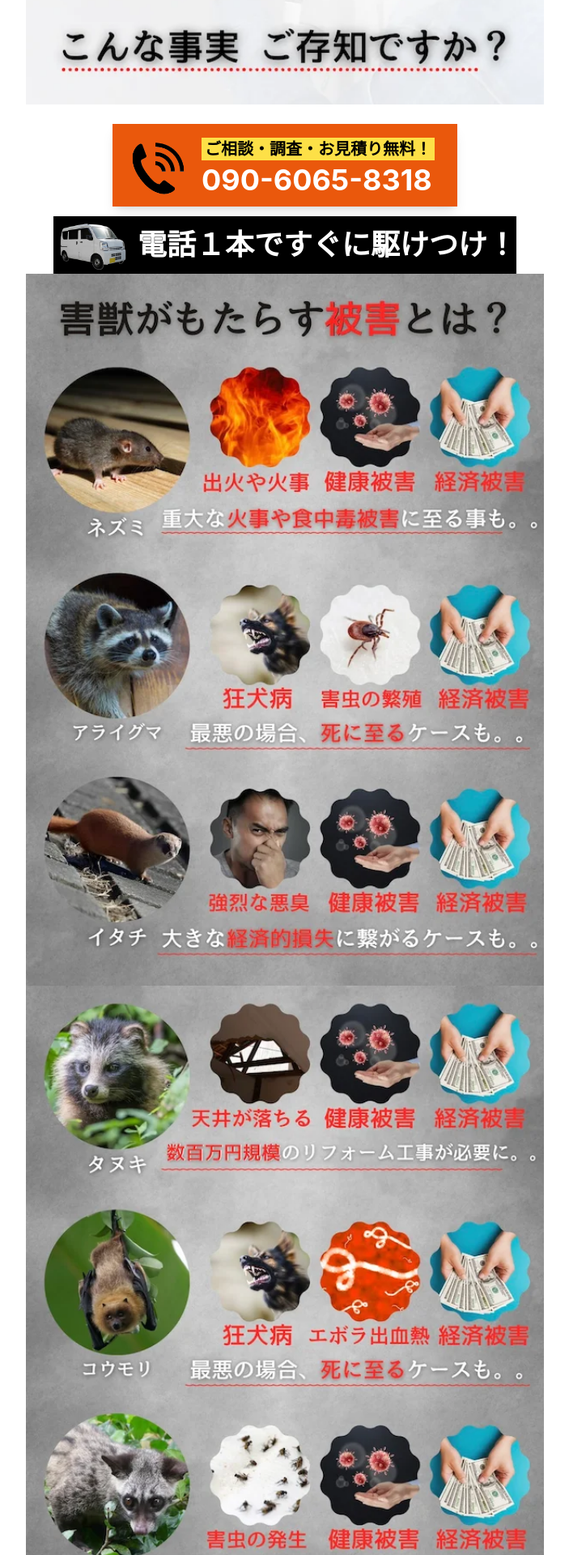
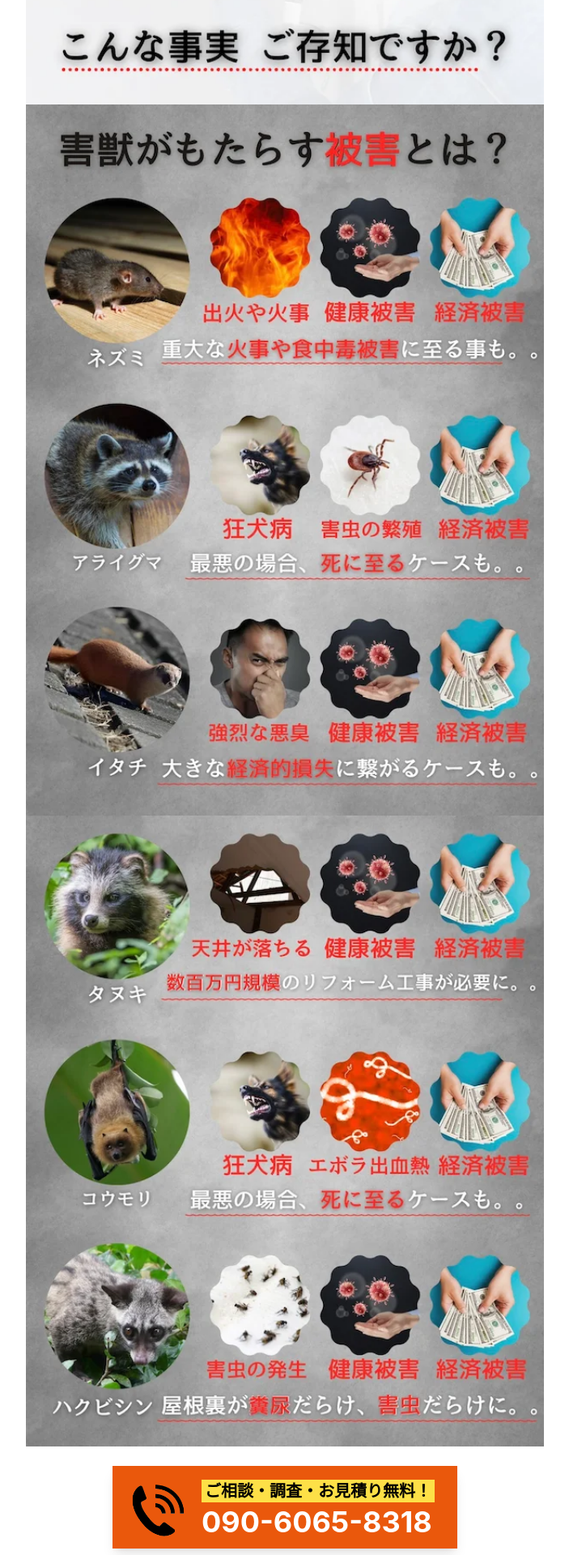
Before and after one commit to ss1119/home-protector-gaiju, a React (Create React App) app: page / in a window 1280 px wide. Shown: the part 900-2820 px from the top of the page at 81% size, without its empty margins (288-991 px from the left). Built offline with nearby package versions, Linux system fonts and the light colour scheme.

Commit message:
トップページ画像の修正

```diff
--- a/src/components/parts/Pages.tsx
+++ b/src/components/parts/Pages.tsx
@@ -7,41 +7,55 @@ export const Pages = () => {
         <img
           src="assets/pages/page1.webp"
           className="w-full h-auto lg:w-1/2"
-          alt="害獣被害はプロにしか解決できない場合があります。"
+          alt="害獣被害を放置すると大変なことになります。"
+        />
+      </div>
+      <div className="flex justify-center">
+        <img
+          src="assets/pages/page2.webp"
+          className="w-full h-auto lg:w-1/2"
+          alt="ネズミ・アライグマ・イタチがもたらす害獣被害"
+        />
+      </div>
+      <div className="flex justify-center">
+        <img
+          src="assets/pages/page3.webp"
+          className="w-full h-auto lg:w-1/2"
+          alt="タヌキ・コウモリ・ハクビシンがもたらす害獣被害"
         />
       </div>
       <Call />
       <div className="flex justify-center">
         <img
-          src="assets/pages/page2.webp"
+          src="assets/pages/page4.webp"
           className="w-full h-auto lg:w-1/2"
           alt="「天井や壁にシミがある」「動物の異臭がする」「天井から動物の足音が聞こえる」などの症状が出ていたら要注意です。"
         />
       </div>
       <div className="flex justify-center">
         <img
-          src="assets/pages/page3.webp"
+          src="assets/pages/page5.webp"
           className="w-full h-auto lg:w-1/2"
           alt="「庭や家の周りで動物の足跡を見た」「頻繁にダニやノミに刺される」などの被害があれば今すぐ弊社にお電話ください。"
         />
       </div>
       <div className="flex justify-center">
         <img
-          src="assets/pages/page4.webp"
+          src="assets/pages/page6.webp"
           className="w-full h-auto lg:w-1/2"
           alt="被害を放置すると大変なことになります。"
         />
       </div>
       <div className="flex justify-center">
         <img
-          src="assets/pages/page5.webp"
+          src="assets/pages/page7.webp"
           className="w-full h-auto lg:w-1/2"
           alt="最悪の場合、害獣被害によりあなたの大切なお家の不動産価値が0になる可能性があります。"
         />
       </div>
       <div className="flex justify-center">
         <img
-          src="assets/pages/page6.webp"
+          src="assets/pages/page8.webp"
           className="w-full h-auto lg:w-1/2"
           alt="そうなる前に弊社にお電話をください。"
         />
```
